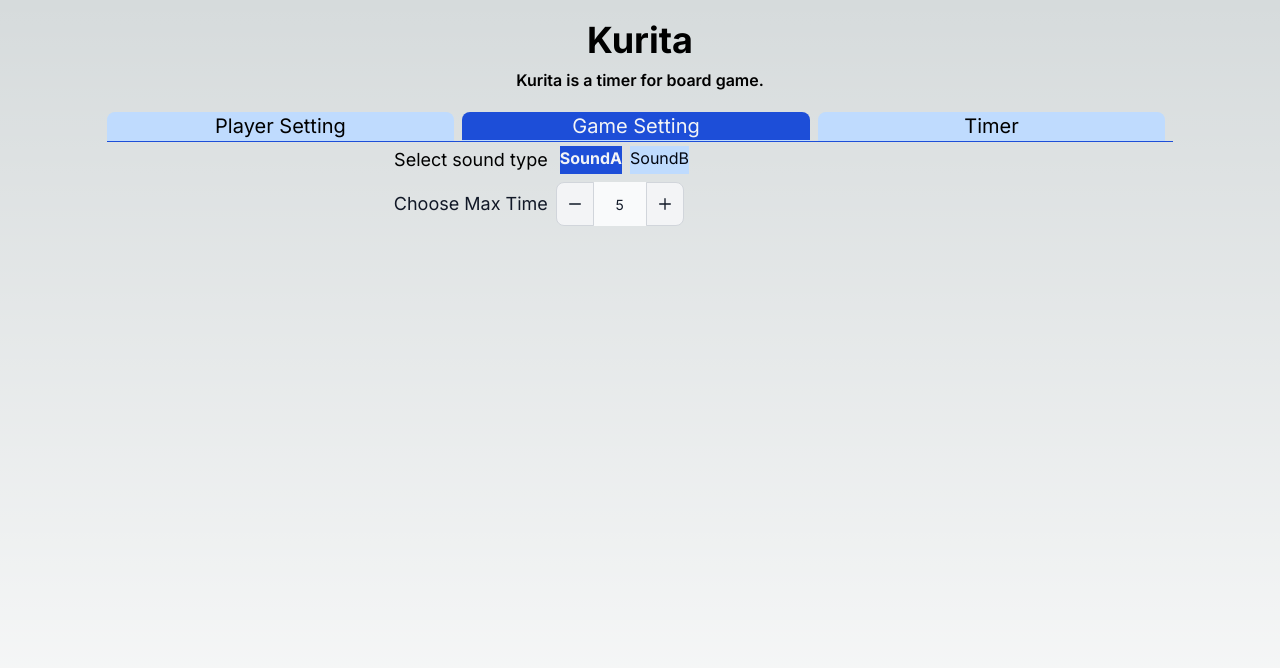
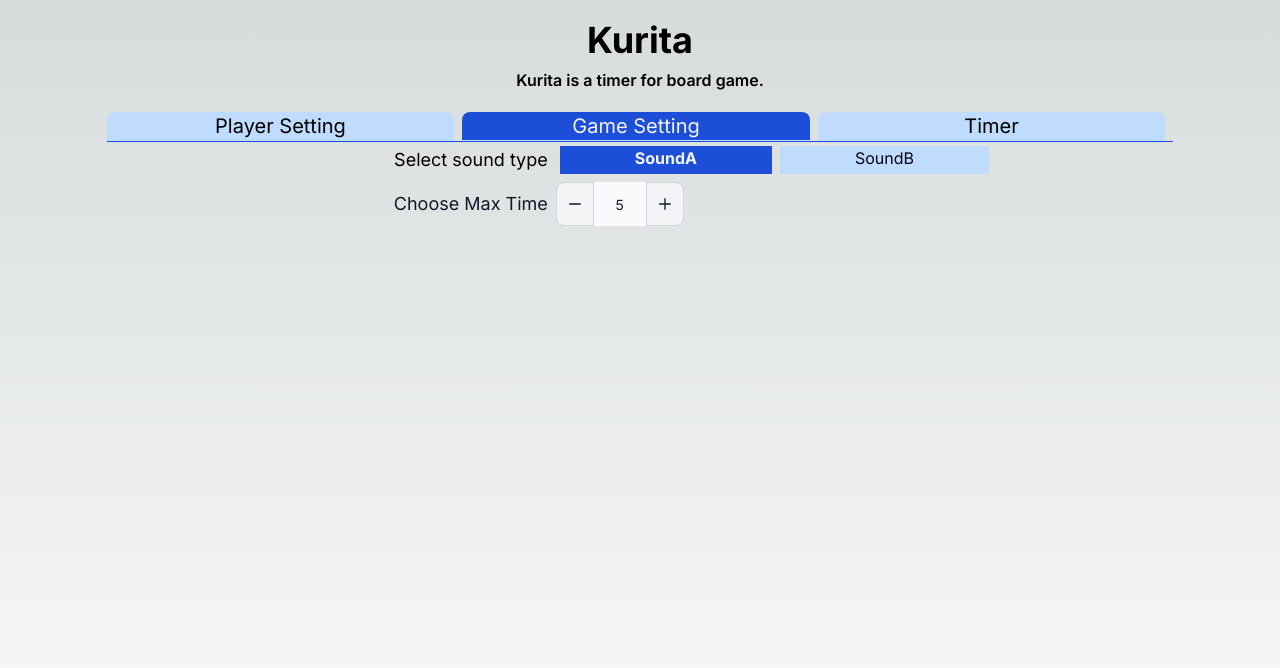
Before and after one commit to tomato3713/kurita, a Next.js app: page / in a window 1280 px wide. Both pictures are taken after a click on the button "Game Setting". Shown: the top 668 px of the page. Built offline with nearby package versions, Linux system fonts and the light colour scheme.

Commit message:
fix sound type button design

```diff
--- a/src/app/components/GameSettingTab.tsx
+++ b/src/app/components/GameSettingTab.tsx
@@ -33,7 +33,7 @@ export const GameSettingTab: React.FC<GameSettingTabProps> = ({
             return (
               <div
                 key={`sound-type-${v}`}
-                className={`w-1/${source.size} px-0 mx-1 text-center ${gameSetting.sound === source.get(v) ? "bg-blue-700 text-gray-100 font-bold" : "bg-blue-200 text-gray-950"}`}
+                className={`grow px-0 mx-1 text-center ${gameSetting.sound === source.get(v) ? "bg-blue-700 text-gray-100 font-bold" : "bg-blue-200 text-gray-950"}`}
               >
                 <input
                   className="hidden"
```
